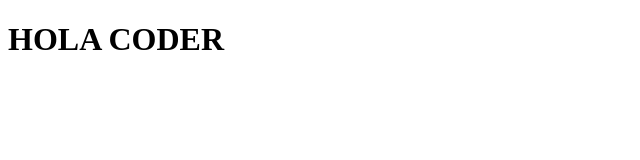
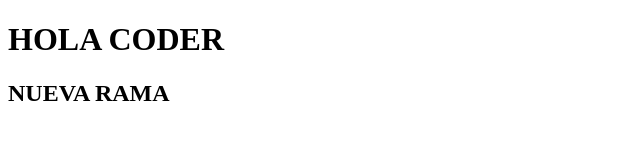
Before and after one commit to SusanTerrazo/mi_repositorio, a plain HTML site: page index.html in a window 1280 px wide. Shown: the whole page, without its empty margins (0-640 px from the left). Drawn offline with Linux system fonts and the light colour scheme.

Commit message:
Agregando texto al html

```diff
--- a/index.html
+++ b/index.html
@@ -8,5 +8,6 @@
 </head>
 <body>
     <h1>HOLA CODER</h1>
+    <h2>NUEVA RAMA</h2>
 </body>
 </html>
```
